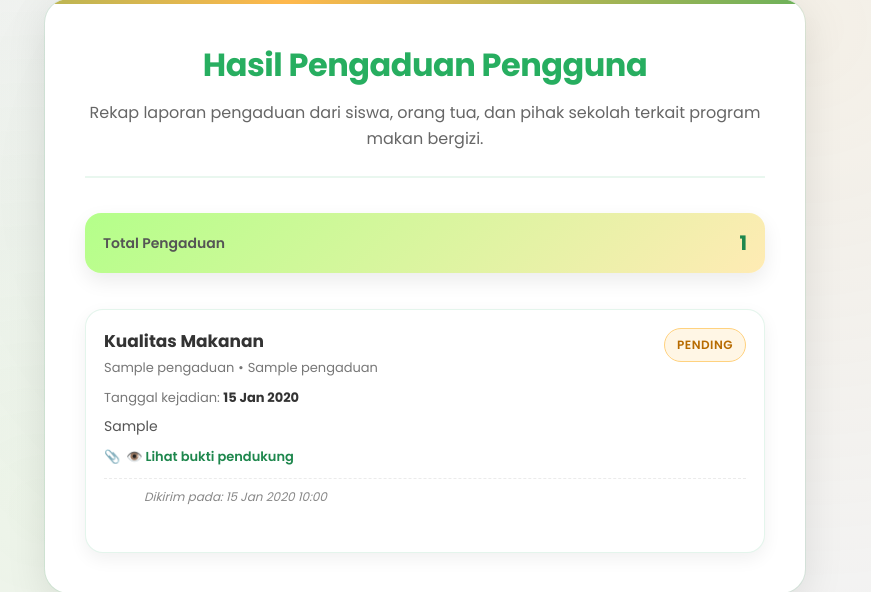
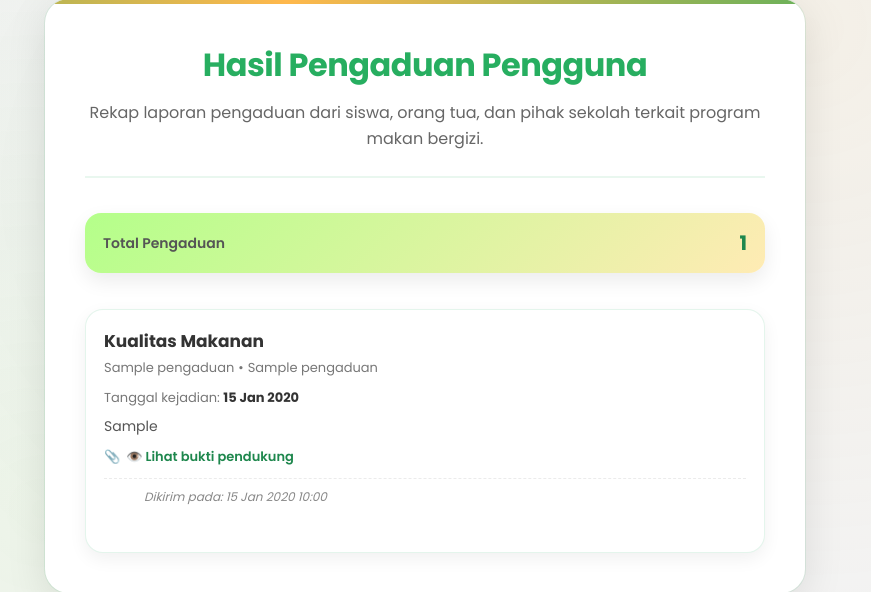
Before and after one commit to mhassanaf/FoodEdu07, a PHP site: page /pengaduan.php in a window 1280 px wide. Shown: the part 131-723 px from the top of the page, without its empty margins (215-1086 px from the left). Run offline with PHP 8.4, Linux system fonts and the light colour scheme; a user stored in the database is signed in; tables that the repository leaves empty hold one stand-in row (values such as "Sample post").

Commit message:
Update pengaduan.php

```diff
--- a/pengaduan.php
+++ b/pengaduan.php
@@ -232,9 +232,6 @@ if ($isMBG) {
                                                 <span>•</span>
                                                 <span><?php echo htmlspecialchars($item['nama_sekolah']); ?></span>
                                             </p>
-                                        </div>
-                                        <div class="admin-review-status status-<?php echo htmlspecialchars($item['status']); ?>">
-                                            <?php echo ucfirst(htmlspecialchars($item['status'])); ?>
                                         </div>
                                     </header>
 
```
